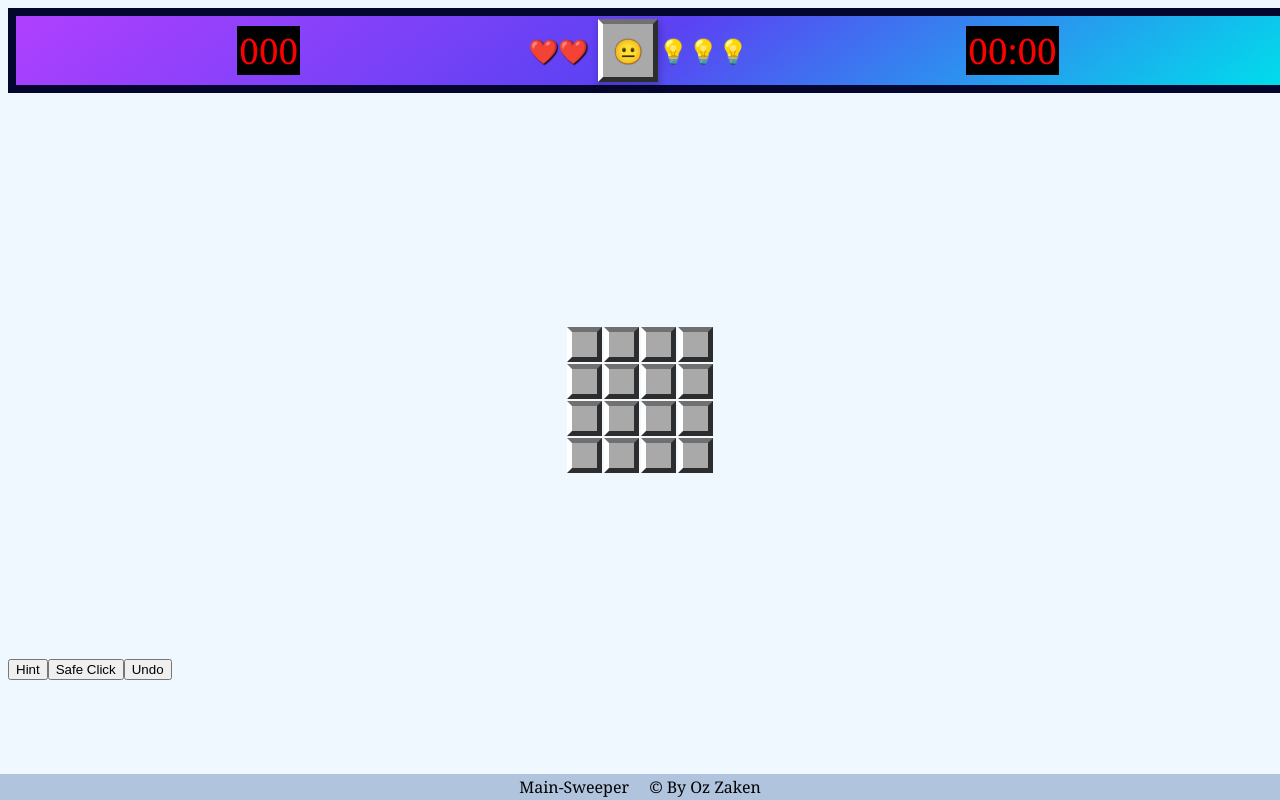
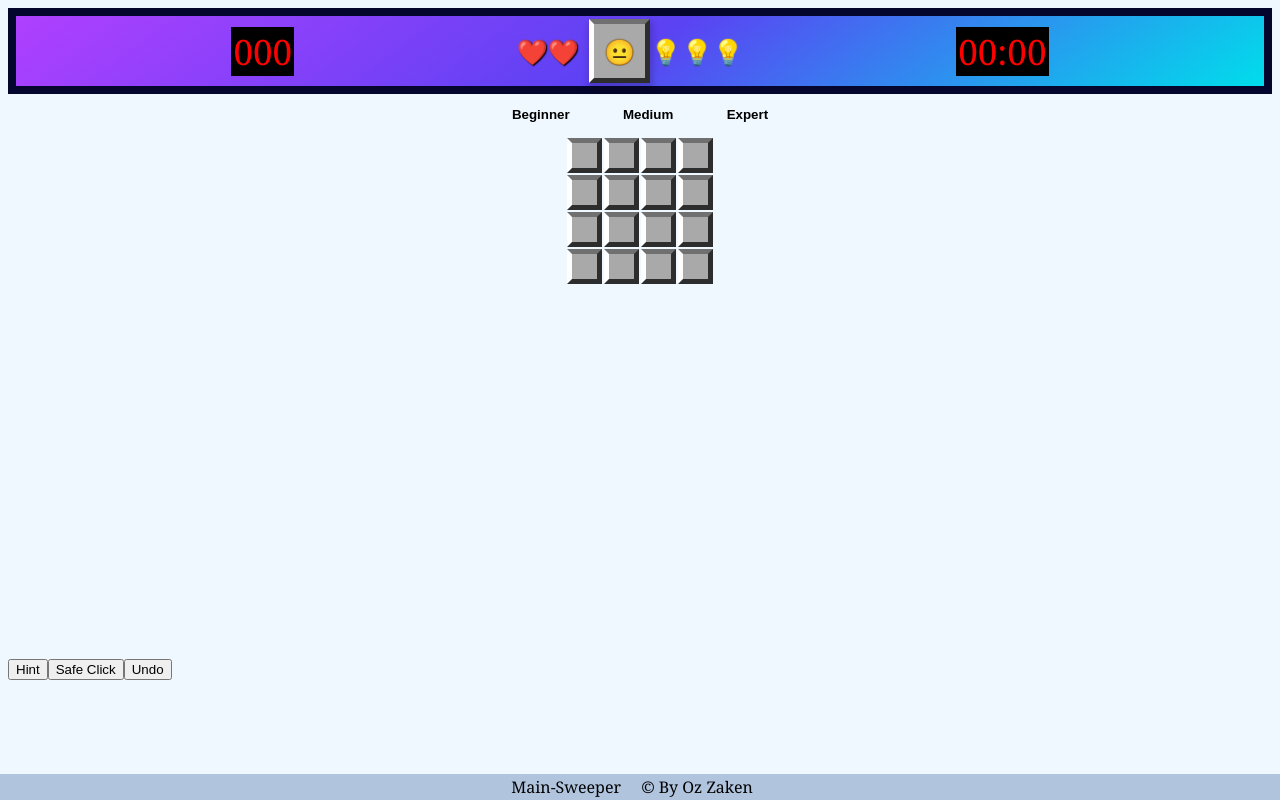
Before and after one commit to OzZaken/MIneSweeper, a plain HTML site: page index.html in a window 1280 px wide. Drawn offline with Linux system fonts and the light colour scheme.

Commit message:
change to render lvls

```diff
--- a/css/main.css
+++ b/css/main.css
@@ -1,46 +1,56 @@
-* {
-    box-sizing: border-box;
-}
-
 :root {
     --color-primary: #5B42F3;
     --color-primary: #00bcd4;
     --clr-sec: #AF40FF;
 }
 
-html {
-    font-family: Cambria, Cochin, Georgia, Times, 'Times New Roman', serif;
-}
+* {box-sizing: border-box;}
+
+html {font-family: Cambria, Cochin, Georgia, Times, 'Times New Roman', serif;}
 
 body {
     user-select: none;
     background-color: aliceBlue;
     /* overflow-x: hidden; */
 }
+
+.main-sweeper::selection {background-color: transparent;}
+
 /**                                                  Helper */
 .display-none {display: none;}
 
-/**                                                 Header */
-.gamer-state {
-    position: absolute;
-    width: 100%;
-    padding: 3px;
+.flex-center {
     display: flex;
     align-items: center;
     justify-content: center;
-    background-image: linear-gradient(144deg, #AF40FF, #5B42F3 50%, #00DDEB);
-    border: rgb(5, 6, 45) 8px solid;
-    font-size: 24px;
 }
 
-table {
-    position: absolute;
-    top: 50%;
-    left: 50%;
-    transform: translate(-50%, -50%);
+/* lvl */
+.active{
+    text-decoration: dashed;
+    text-transform: uppercase;
+    text-shadow: #5B42F3;
+    font-weight: bold;
 }
 
+/* Cell & Face */
+.clicked {
+    background-color: lightslategray;
+    border-top: 3px solid black;
+    border-right: 3px solid white;
+    border-left: 3px solid black;
+    border-bottom: 3px solid white;
+}
 
+/**                                                 Header */
+header {
+    background-image: linear-gradient(144deg, #AF40FF, #5B42F3 50%, #00DDEB);
+    padding: 3px;
+    border: rgb(5, 6, 45) 8px solid;
+    font-size: 25px;
+}
+
+table {margin: auto;}
 
 footer {
     position: fixed;
@@ -83,13 +93,19 @@ footer {
     justify-content: center;
     text-shadow: black 1px 1px 1px;
 }
+
+/* Top-Score */
+.top-score{
+
+}
+
+.top-score span{font-size: inherit;}
 /**                                                   Cell */
 .cell[data-minesCount="1"] {color: blue;}
 .cell[data-minesCount="2"] {color: green;}
 .cell[data-minesCount="3"] {color: red;}
 .cell[data-minesCount="4"] {color: #AF40FF}
 .cell[data-minesCount="5"] {color: purple;}
-
 
 .cell {
     cursor: pointer;
@@ -113,7 +129,6 @@ footer {
     border-bottom: 5px solid rgba(18, 16, 16, 0.806);
 }
 
-
 .cell.marked {
     background-color: red;
     border: 2;
@@ -121,29 +136,18 @@ footer {
     color: red;
 }
 
-.cell::selection {
-    background-color: transparent;
-}
 
 
-.clicked {
-    /** Cell & Face */
-    background-color: lightslategray;
-    border-top: 3px solid black;
-    border-right: 3px solid white;
-    border-left: 3px solid black;
-    border-bottom: 3px solid white;
-}
+/**                                                Buttons */
+[role="button"],button,.btn,.hint { cursor: pointer;}
 
- /**                                                Buttons */
-[role="button"],
-button,
-.btn {
-    cursor: pointer;
-}
 
-.btns-lvl {
-    display: block;
+.btn-lvl{
+text-transform: capitalize;
+    padding: 1em 2em;
+    /* Option2 background-color/border: none; */
+    background-color: transparent;
+    border: transparent;
 }
 
 .btns-game {
@@ -152,7 +156,6 @@ button,
     display: flex;
     flex-direction: row;
     bottom: 15vh;
-
 }
 
 .btn-game {
@@ -183,9 +186,6 @@ button,
 
 
 /**                                                     Hint */
-.hint {
-    cursor: pointer;
-}
 
 .hint:hover {
     text-shadow: 0 0 10px #fff88b;
--- a/index.html
+++ b/index.html
@@ -13,7 +13,7 @@
 
     <section class="main-sweeper">
         <!-- Game Header -->
-        <div class="gamer-state">
+        <header class="flex-center">
             <div class="score"></div>
             <div class="life"></div>
             <div class="face" onmousedown="onMouseDownFace()" onclick="initGame()" onmouseup="onMouseUpFace()"
@@ -22,23 +22,10 @@
             <div class="best-score"></div>
             <div onclick="onAskHint()" class="hint"></div>
             <div class="time"></div>
-        </div>
-        <div class="top-score"></div>
+        </header>
 
         <!-- Levels Btns -->
-        <div class="btns-lvls">
-            <button onclick="initGame(this.value)" value="beginner" class="btn btn-lvl" role="button">
-                Beginner
-            </button>
-
-            <button onclick="initGame(this.value)" value="medium" class="btn btn-lvl" role="button">
-                Medium
-            </button>
-
-            <button onclick="initGame(this.value)" value="expert" class="btn btn-lvl" role="button">
-                Expert
-            </button>
-        </div>
+        <div class="btns-lvl flex-center"></div>
 
         <!-- Game Body -->
         <div onmouseleave="onMouseLeaveBoard()">
@@ -64,14 +51,15 @@
             </button>
         </div>
 
-
         <!-- Game Helpers -->
         <div class="user-msg"></div>
+
     </section>
 
     <footer>
         Main-Sweeper
         <span> &emsp; &copy; By Oz Zaken</span>
+        &emsp;<div class="top-score"></div>
     </footer>
 
     <script src="js/util.js"></script>
--- a/js/main.js
+++ b/js/main.js
@@ -33,7 +33,7 @@ const gGame = {
             win: '😎',
         },
     },
-    levels: {
+    lvls: {
         beginner: {
             size: 4,
             mines: 2
@@ -74,25 +74,41 @@ let gIsMouseDown
         gDomEls.elHint = document.querySelector('.hint')
         gDomEls.elTime = document.querySelector('.time')
         gDomEls.elUserMsg = document.querySelector('.user-msg')
+        // the Diff between
+        gDomEls.btnsLvlContainer = document.querySelector('.btns-lvl')
+        // Can get after rendering
+        setTimeout(() => {
+
+        }, 300)
     })()
 
 function renderLvls() {
-    // get Numbers of level anabel growing Game
-    Object.keys(gGame.levels).length
-
+    const { lvls } = gGame
+    const { btnsLvlContainer } = gDomEls
+    // const lvlsCount = Object.keys(gGame.lvls).length
+    let strHtml = ''
+    let lvlIdx = 0
+    for (const lvl in lvls) {
+        strHtml+= `<button onclick="initGame(this.value)" value="${Object.keys(lvls)[lvlIdx]}" class="btn btn-lvl active" role="button">${Object.keys(lvls)[lvlIdx]}</button>\n`
+        lvlIdx++
+        console.log(lvls[lvl])
+    }
+    btnsLvlContainer.innerHTML = strHtml
 }
 // Initialize Game
 function initGame(lvlKey) {
+    console.log('initGame');
     console.clear()
     gGame.isOn = true
     gGame.isFirstClick = true
     gIsMouseDown = false
     gGame.board = null
 
-    // CurrLvl
-    const { levels } = gGame
+    // Lvl
+    const { lvls: levels } = gGame
     gGame.currLvl = Object.keys(levels).find(strLvl => strLvl === lvlKey) || gGame.currLvl
-    // renderLvls()
+    renderLvls()
+    gDomEls.btnsLvl = [...document.querySelectorAll('.btn-lvl')]
 
     // Cells
     gGame.mineCells = []
@@ -261,7 +277,7 @@ function CellClicked(pos) {
     if (gGame.isFirstClick) {
         gGame.shownCount++
         cell.isShown = true
-        const { levels, currLvl } = gGame
+        const { lvls: levels, currLvl } = gGame
         const { mines } = levels[currLvl]
         setRandomMines(mines)
         gGame.isFirstClick = false
@@ -337,7 +353,7 @@ function CellClicked(pos) {
 
     // Win
     // gGame.mineCells.every((mineCell) => mineCell.isShown || mineCell.isMarked)
-    const totalCells = gGame.levels[gGame.currLvl].size ** 2
+    const totalCells = gGame.lvls[gGame.currLvl].size ** 2
     if (gGame.markedCount + gGame.shownCount === totalCells) win()
     savedToMoveState()
 }
```
